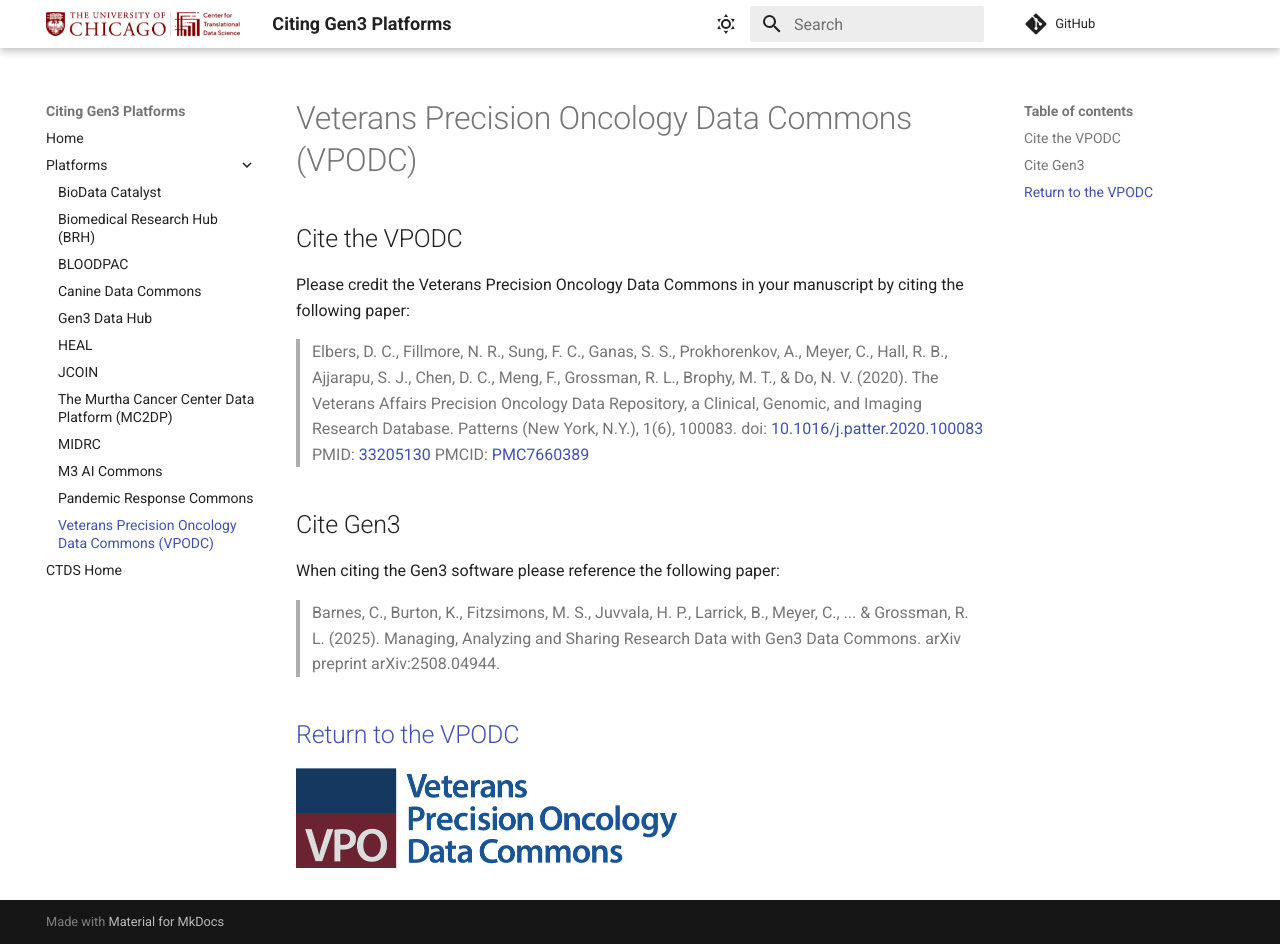
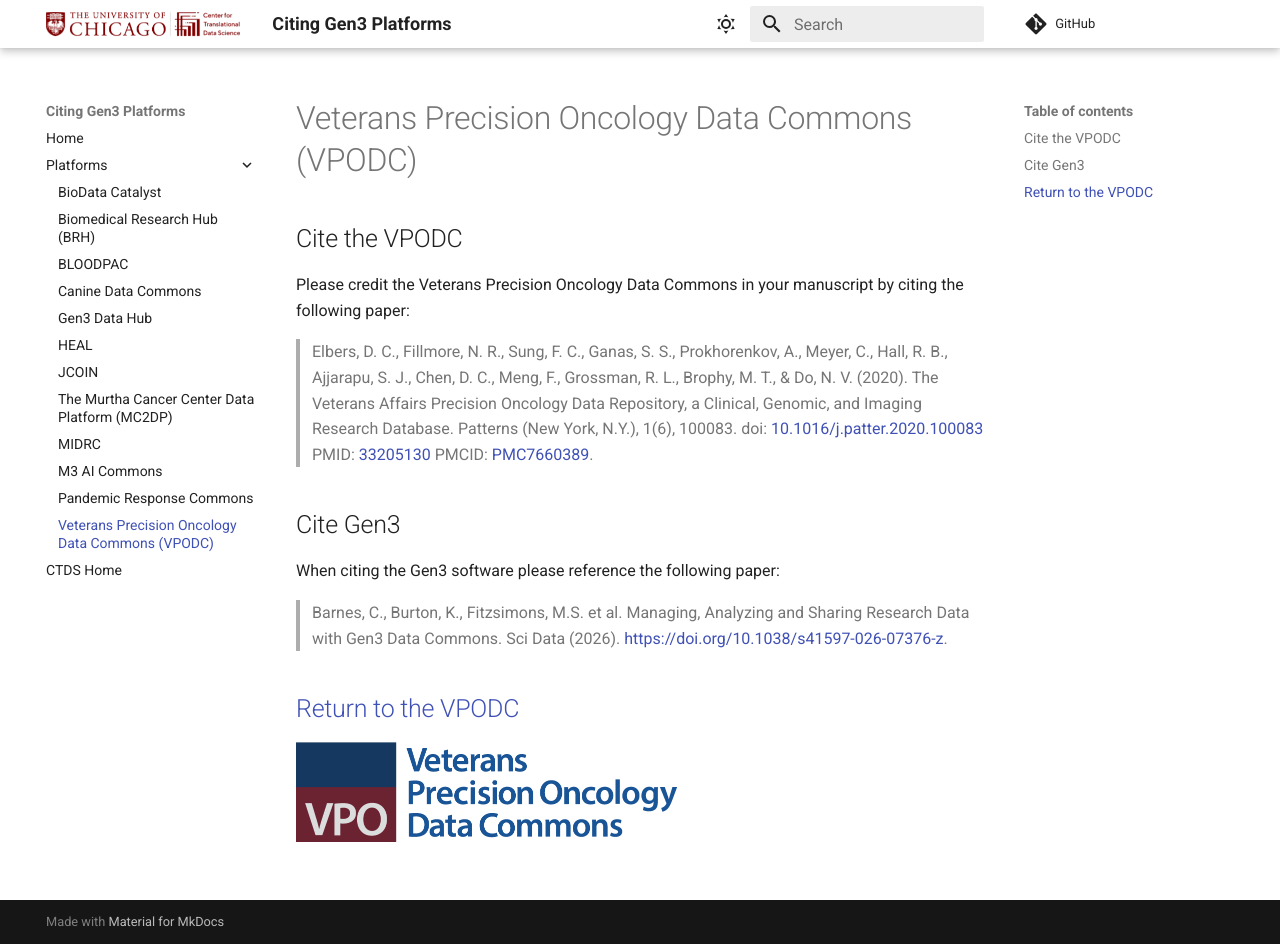
Before and after one commit to uc-cdis/platform-citation, an MkDocs documentation site: the page built from docs/vpodc-cite.md, in a window 1280 px wide and 944 px high. Built offline with MkDocs 1.6.1 and Material for MkDocs 9.7.7, drawn with Linux system fonts in a browser that asks for light colours; comment, search, counter and statistics services are not loaded.

Commit message:
update gen3 citation for vpodc

```diff
--- a/docs/vpodc-cite.md
+++ b/docs/vpodc-cite.md
@@ -4,13 +4,13 @@
 
 Please credit the Veterans Precision Oncology Data Commons in your manuscript by citing the following paper:
 
-> Elbers, D. C., Fillmore, N. R., Sung, F. C., Ganas, S. S., Prokhorenkov, A., Meyer, C., Hall, R. B., Ajjarapu, S. J., Chen, D. C., Meng, F., Grossman, R. L., Brophy, M. T., & Do, N. V. (2020). The Veterans Affairs Precision Oncology Data Repository, a Clinical, Genomic, and Imaging Research Database. Patterns (New York, N.Y.), 1(6), 100083. doi: [10.1016/j.patter.2020.100083][doi link] PMID: [33205130][pmid link] PMCID: [PMC7660389][pmcid link]
+> Elbers, D. C., Fillmore, N. R., Sung, F. C., Ganas, S. S., Prokhorenkov, A., Meyer, C., Hall, R. B., Ajjarapu, S. J., Chen, D. C., Meng, F., Grossman, R. L., Brophy, M. T., & Do, N. V. (2020). The Veterans Affairs Precision Oncology Data Repository, a Clinical, Genomic, and Imaging Research Database. Patterns (New York, N.Y.), 1(6), 100083. doi: [10.1016/j.patter.2020.100083][doi link] PMID: [33205130][pmid link] PMCID: [PMC7660389][pmcid link].
 
 ## Cite Gen3
 
 When citing the Gen3 software please reference the following paper:
 
-> Barnes, C., Burton, K., Fitzsimons, M. S., Juvvala, H. P., Larrick, B., Meyer, C., ... & Grossman, R. L. (2025). Managing, Analyzing and Sharing Research Data with Gen3 Data Commons. arXiv preprint arXiv:2508.04944.
+> Barnes, C., Burton, K., Fitzsimons, M.S. et al. Managing, Analyzing and Sharing Research Data with Gen3 Data Commons. Sci Data (2026). [https://doi.org/10.1038/s41597-026-07376-z](https://doi.org/10.1038/s41597-026-07376-z).
 
 ## [Return to the VPODC][VPODC Platform]
 
```
